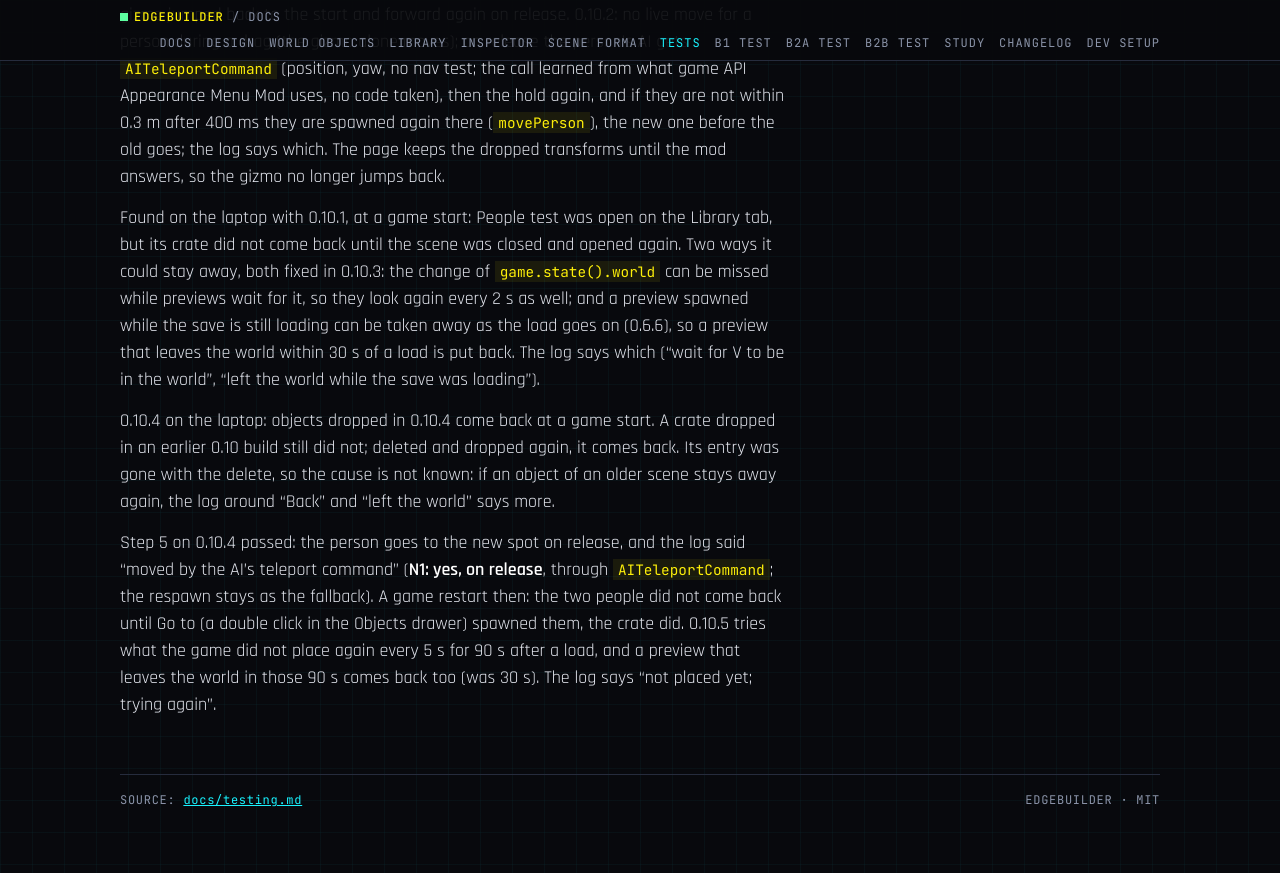
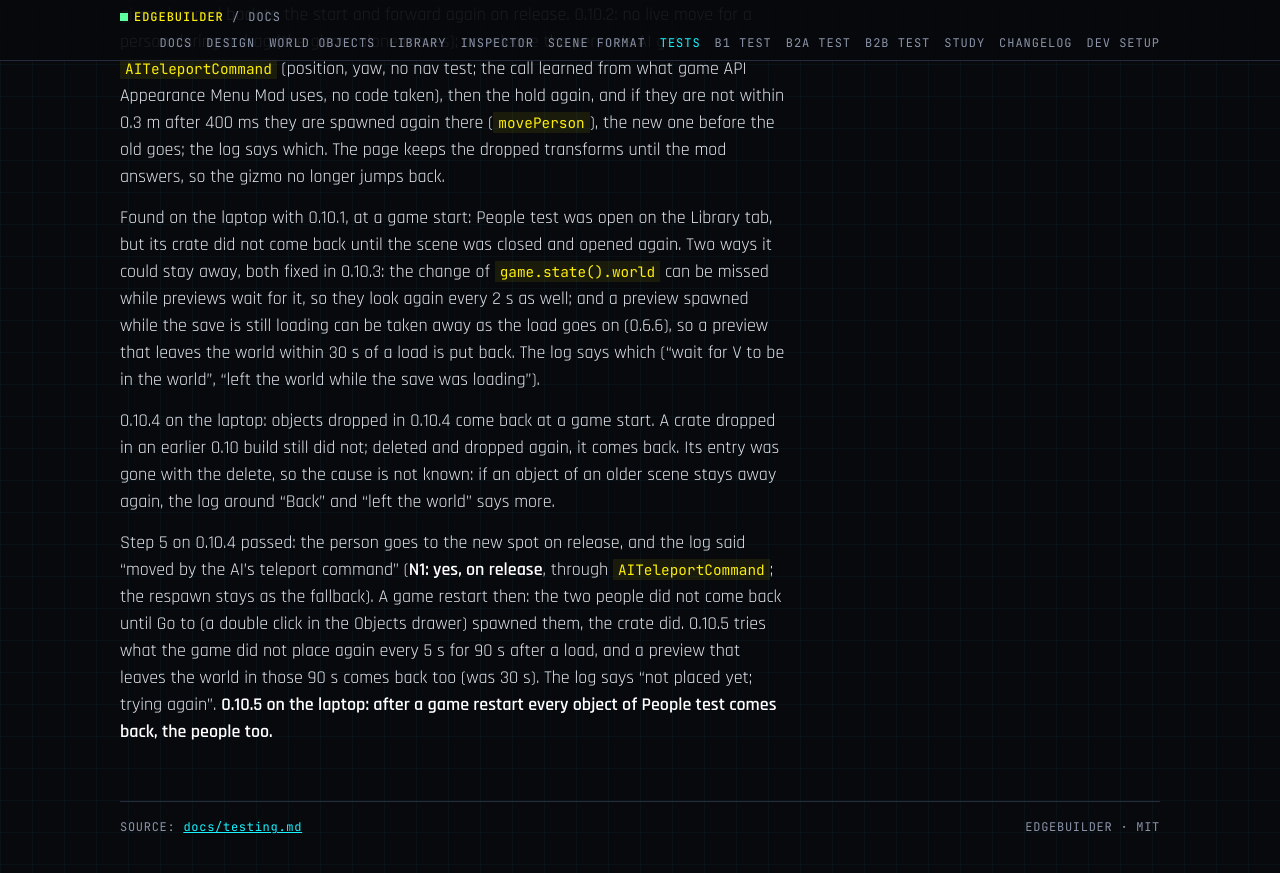
Before and after one commit to Edgemodders/EDGEbuilder, a Jekyll site: the page built from docs/testing.md, in a window 1280 px wide and 900 px high, scrolled down 39840 px. Shown: the top 873 px of the window. Built offline with Jekyll 4.4.1, drawn with Linux system fonts in a browser that asks for light colours.

Commit message:
Tests: 0.10.5 brings people back after a game restart
Co-Authored-By: Claude Opus 5.5 <noreply@anthropic.com>

```diff
--- a/docs/testing.md
+++ b/docs/testing.md
@@ -736,4 +736,4 @@ Found on the laptop with 0.10.1, at a game start: People test was open on the Li
 
 0.10.4 on the laptop: objects dropped in 0.10.4 come back at a game start. A crate dropped in an earlier 0.10 build still did not; deleted and dropped again, it comes back. Its entry was gone with the delete, so the cause is not known: if an object of an older scene stays away again, the log around "Back" and "left the world" says more.
 
-Step 5 on 0.10.4 passed: the person goes to the new spot on release, and the log said "moved by the AI's teleport command" (**N1: yes, on release**, through `AITeleportCommand`; the respawn stays as the fallback). A game restart then: the two people did not come back until Go to (a double click in the Objects drawer) spawned them, the crate did. 0.10.5 tries what the game did not place again every 5 s for 90 s after a load, and a preview that leaves the world in those 90 s comes back too (was 30 s). The log says "not placed yet; trying again".
+Step 5 on 0.10.4 passed: the person goes to the new spot on release, and the log said "moved by the AI's teleport command" (**N1: yes, on release**, through `AITeleportCommand`; the respawn stays as the fallback). A game restart then: the two people did not come back until Go to (a double click in the Objects drawer) spawned them, the crate did. 0.10.5 tries what the game did not place again every 5 s for 90 s after a load, and a preview that leaves the world in those 90 s comes back too (was 30 s). The log says "not placed yet; trying again". **0.10.5 on the laptop: after a game restart every object of People test comes back, the people too.**
```
